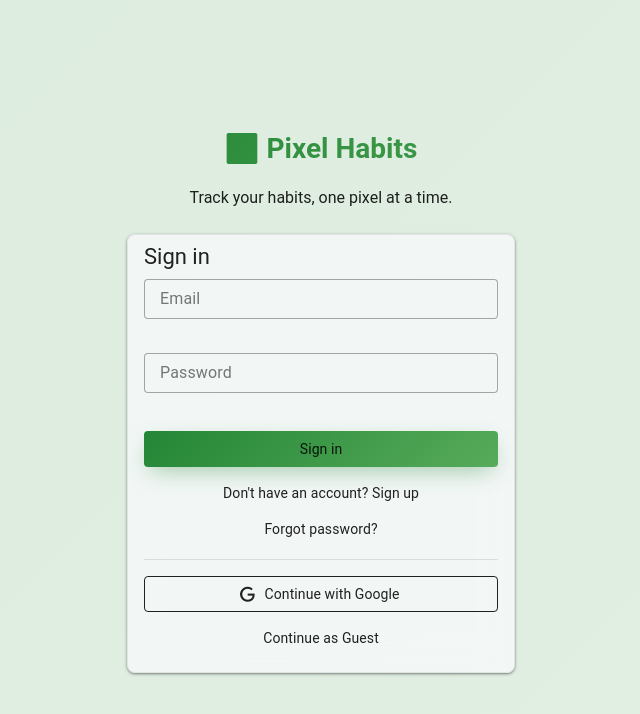
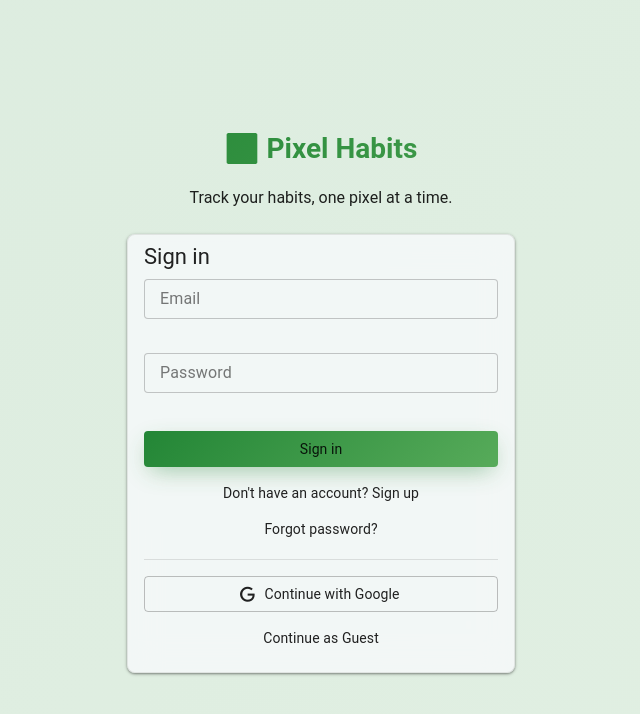
Before and after one commit to Vamsichowdhury/projects, a Vue app in the folder pixel-habits/: page /login in a window 1280 px wide. Shown: the top 714 px of the page, without its empty margins (319-959 px from the left). Built offline with nearby package versions, Linux system fonts and the light colour scheme; no server answers.

Commit message:
feat: add brand text to app header and enhance button styles for dark mode

```diff
--- a/pixel-habits/src/components/layout/AppHeader.vue
+++ b/pixel-habits/src/components/layout/AppHeader.vue
@@ -40,6 +40,7 @@ async function handleSignOut() {
 <template>
   <header class="app-header">
     <div class="app-header__text app-header__text--entrance">
+      <p class="app-header__brand">🟩 Pixel Habits</p>
       <h1 class="app-header__greeting">{{ greeting }} 👋</h1>
       <p class="app-header__date">{{ today }}</p>
     </div>
@@ -122,6 +123,19 @@ async function handleSignOut() {
     opacity: 0.6;
   }
 
+  &__brand {
+    background: var(--gradient-brand);
+    background-size: 200% 200%;
+    animation: gradient-shift var(--dur-slower) var(--ease-standard) infinite alternate;
+    background-clip: text;
+    -webkit-background-clip: text;
+    -webkit-text-fill-color: transparent;
+    margin: 0 0 2px 0;
+    font-size: 0.8rem;
+    font-weight: 700;
+    letter-spacing: 0.02em;
+  }
+
   &__actions {
     display: flex;
     align-items: center;
--- a/pixel-habits/src/styles/main.scss
+++ b/pixel-habits/src/styles/main.scss
@@ -51,8 +51,18 @@ body {
 }
 
 // Fix icon-button focus ring color app-wide
-.v-btn::after {
+.v-btn::after,
+.v-icon-btn::after {
   border-color: rgba(var(--v-theme-primary), 0.6);
+}
+
+// Fix outlined button and field borders in dark mode
+.v-btn--variant-outlined {
+  border-color: rgba(var(--v-theme-on-surface), 0.24);
+}
+
+.v-field--variant-outlined .v-field__outline {
+  --v-field-border-opacity: 0.24;
 }
 
 // Dialog backdrop blur
```
